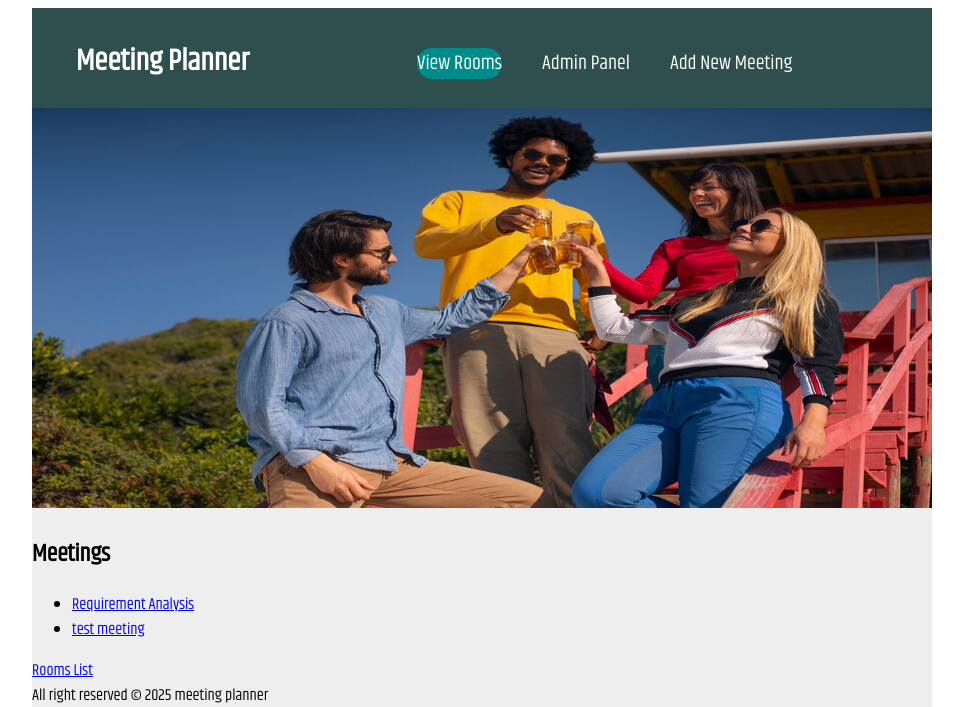
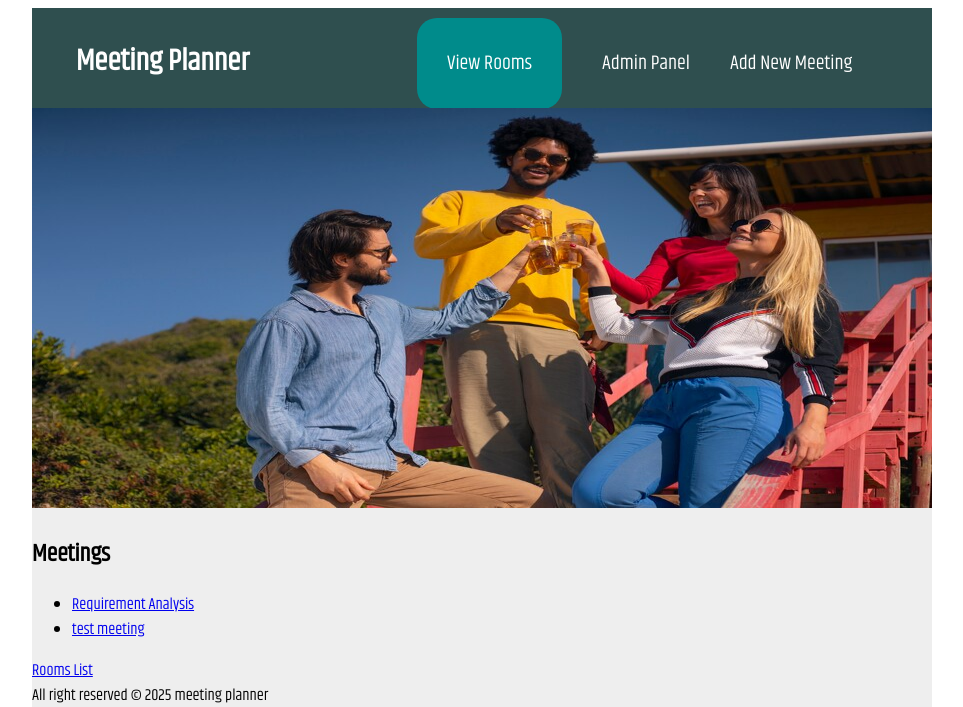
Before and after one commit to Stevey144/Meeting-Planner, a Django app: page / in a window 1280 px wide, with the pointer over the restyled element. Shown: the top 707 px of the page, without its empty margins (158-1121 px from the left). Run offline with Django 5.2, Linux system fonts and the light colour scheme; data comes from the database, SQL or seed files in the repository.

Commit message:
modified nav

```diff
--- a/website/templates/website/welcome.html
+++ b/website/templates/website/welcome.html
@@ -67,6 +67,7 @@
         .nav ul li a:hover{
             background-color:darkcyan;
             border-radius:20px;
+            padding:30px !important;
         }
 
     </style>
```
